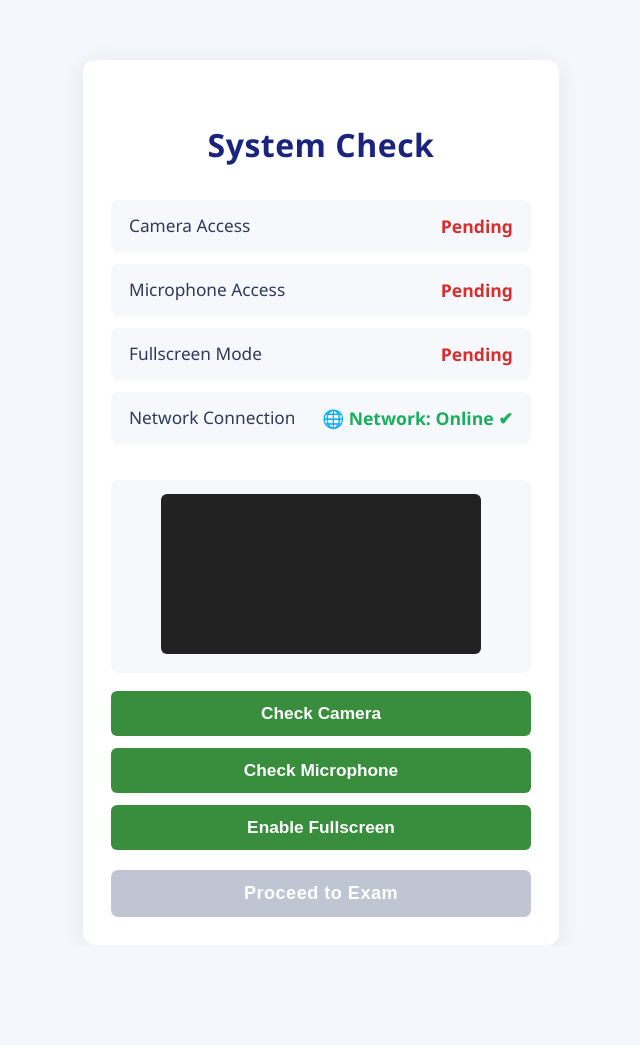
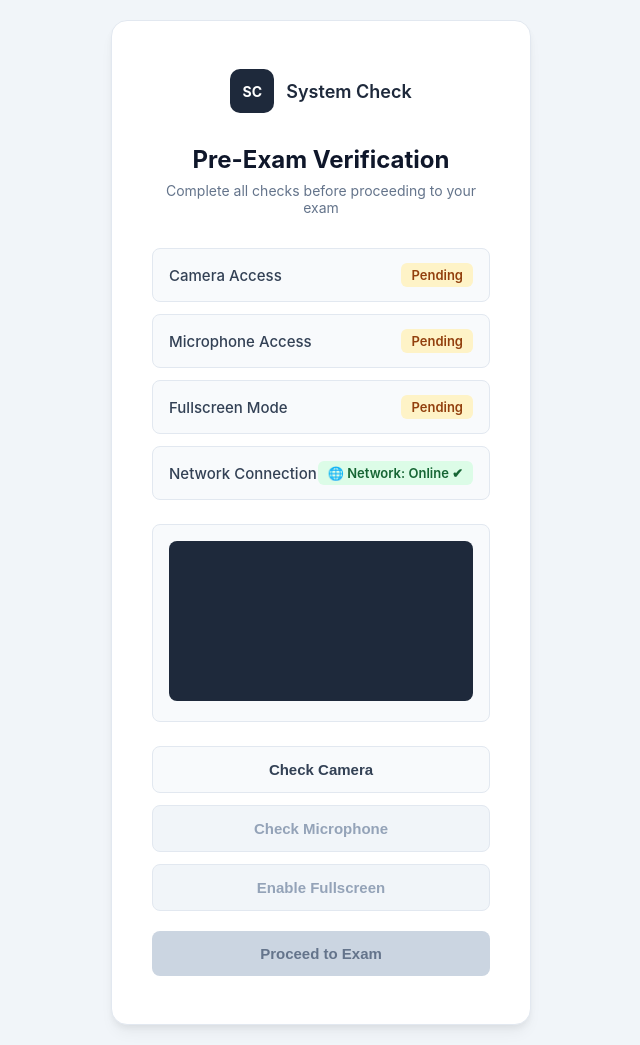
Before and after one commit to Kavi-Varsha/AI-Exam-Detector, a Flask app: page /checking in a window 1280 px wide. Shown: the whole page, without its empty margins (319-959 px from the left). Before the commit the page ends 917 px from the top, so only its background shows below. Run offline with Flask 3, Linux system fonts and the light colour scheme; the visitor is signed in with stand-in values (Sample User, id 1).

Commit message:
Updated exam page

```diff
--- a/AI exam detector/app.py
+++ b/AI exam detector/app.py
@@ -98,7 +98,7 @@ def submit_checking():
         # Start exam timer here (as you wanted)
         # TESTING: 2 minutes timer (change to 45 for production)
         start_time = datetime.utcnow()
-        end_time = start_time + timedelta(minutes=2)
+        end_time = start_time + timedelta(minutes=1)
 
         session['exam_start_time'] = start_time.isoformat()
         session['exam_end_time'] = end_time.isoformat()
--- a/AI exam detector/templates/checking.html
+++ b/AI exam detector/templates/checking.html
@@ -1,147 +1,246 @@
-
 <!DOCTYPE html>
 <html lang="en">
 <head>
   <meta charset="UTF-8">
+  <meta name="viewport" content="width=device-width, initial-scale=1.0">
   <title>System Check</title>
-  <meta name="viewport" content="width=device-width, initial-scale=1">
   <style>
-    html, body {
-      height: 100%;
+    * {
       margin: 0;
-      font-family: 'Segoe UI', Arial, sans-serif;
-      background: #f4f7fb;
-      color: #222;
+      padding: 0;
+      box-sizing: border-box;
     }
 
-    .container {
+    body {
+      font-family: -apple-system, BlinkMacSystemFont, 'Segoe UI', Roboto, sans-serif;
+      background: #f1f5f9;
+      min-height: 100vh;
+      display: flex;
+      align-items: center;
+      justify-content: center;
+    }
+
+    .login-container {
+      background: #ffffff;
+      border: 1px solid #e2e8f0;
+      border-radius: 16px;
+      padding: 48px 40px;
+      width: 100%;
       max-width: 420px;
-      margin: 60px auto;
-      background: #fff;
-      border-radius: 12px;
-      box-shadow: 0 4px 24px rgba(30, 40, 90, 0.08);
-      padding: 36px 28px 28px 28px;
+      margin: 20px;
+      box-shadow: 0 4px 6px -1px rgba(0, 0, 0, 0.05),
+                  0 10px 15px -3px rgba(0, 0, 0, 0.05);
+    }
+
+    .logo {
       display: flex;
-      flex-direction: column;
-      align-items: stretch;
+      align-items: center;
+      justify-content: center;
+      gap: 12px;
+      margin-bottom: 32px;
     }
-    .container h1 {
-      font-size: 2rem;
-      color: #1a237e;
-      margin-bottom: 18px;
+
+    .logo-icon {
+      width: 44px;
+      height: 44px;
+      background: #1e293b;
+      border-radius: 10px;
+      display: flex;
+      align-items: center;
+      justify-content: center;
+      font-weight: 700;
+      font-size: 14px;
+      color: #ffffff;
+    }
+
+    .logo span {
+      font-size: 18px;
       font-weight: 600;
-      letter-spacing: 0.5px;
+      color: #1e293b;
+    }
+
+    h2 {
+      color: #0f172a;
+      font-size: 24px;
+      font-weight: 700;
       text-align: center;
+      margin-bottom: 8px;
     }
+
+    .subtitle {
+      color: #64748b;
+      text-align: center;
+      margin-bottom: 32px;
+      font-size: 14px;
+    }
+
     .checklist {
+      list-style: none;
       margin-bottom: 24px;
-      padding: 0;
-      list-style: none;
     }
+
     .checklist li {
       display: flex;
       align-items: center;
       justify-content: space-between;
-      background: #f6f8fc;
+      background: #f8fafc;
+      border: 1px solid #e2e8f0;
       border-radius: 8px;
-      padding: 14px 18px;
+      padding: 14px 16px;
       margin-bottom: 12px;
-      font-size: 1.08rem;
-      color: #2d3a5a;
+      font-size: 15px;
+      color: #334155;
+      font-weight: 500;
     }
+
     .status {
-      font-size: 1.1rem;
+      font-size: 13px;
       font-weight: 600;
-      padding-left: 12px;
+      padding: 4px 10px;
+      border-radius: 6px;
     }
+
+    .status.pending {
+      background: #fef3c7;
+      color: #92400e;
+    }
+
     .status.success {
-      color: #1aaf5d;
+      background: #dcfce7;
+      color: #166534;
     }
+
     .status.fail {
-      color: #d32f2f;
+      background: #fee2e2;
+      color: #991b1b;
     }
+
     .camera-preview {
-      background: #f6f8fc;
+      background: #f8fafc;
+      border: 1px solid #e2e8f0;
       border-radius: 8px;
-      padding: 14px 18px;
-      margin-bottom: 18px;
+      padding: 16px;
+      margin-bottom: 24px;
       text-align: center;
     }
-    .camera-preview video, .camera-preview img {
+
+    .camera-preview video {
       width: 100%;
-      max-width: 320px;
-      border-radius: 6px;
-      background: #222;
-      min-height: 120px;
+      border-radius: 8px;
+      background: #1e293b;
+      min-height: 160px;
     }
-    .cta-btn {
-      background: #1a237e;
-      color: #fff;
+
+    .buttons {
+      display: flex;
+      flex-direction: column;
+      gap: 12px;
+    }
+
+    .btn {
       border: none;
-      border-radius: 7px;
-      padding: 13px 0;
-      font-size: 1.13rem;
+      border-radius: 8px;
+      padding: 14px;
+      font-size: 15px;
       font-weight: 600;
-      letter-spacing: 0.5px;
       cursor: pointer;
-      transition: background 0.2s;
+      transition: all 0.2s ease;
       width: 100%;
+    }
+
+    .btn-check {
+      background: #f8fafc;
+      border: 1px solid #e2e8f0;
+      color: #334155;
+    }
+
+    .btn-check:hover:not(:disabled) {
+      background: #f1f5f9;
+      border-color: #cbd5e1;
+    }
+
+    .btn-check:disabled {
+      background: #f1f5f9;
+      color: #94a3b8;
+      cursor: not-allowed;
+    }
+
+    .btn-primary {
+      background: #1e293b;
+      color: #ffffff;
       margin-top: 8px;
     }
-    .cta-btn:disabled {
-      background: #bfc5d2;
-      color: #fff;
+
+    .btn-primary:hover:not(:disabled) {
+      background: #334155;
+    }
+
+    .btn-primary:active:not(:disabled) {
+      background: #0f172a;
+    }
+
+    .btn-primary:disabled {
+      background: #cbd5e1;
+      color: #64748b;
       cursor: not-allowed;
     }
-    .cta-btn:focus {
-      outline: 2px solid #1a237e;
+
+    .error-message {
+      color: #dc2626;
+      font-size: 13px;
+      margin-top: -12px;
+      margin-bottom: 12px;
+      text-align: center;
     }
-    @media (max-width: 600px) {
-      .container {
-        max-width: 98vw;
-        margin: 24px 2vw;
-        padding: 18px 8vw 18px 8vw;
+
+    @media (max-width: 480px) {
+      .login-container {
+        padding: 32px 24px;
+        margin: 16px;
       }
     }
-    .ok { color: #1aaf5d; }
-    .fail { color: #d32f2f; }
   </style>
 </head>
 <body>
+  <div class="login-container">
+    <div class="logo">
+      <div class="logo-icon">SC</div>
+      <span>System Check</span>
+    </div>
 
-  <main>
-    <section class="container" aria-labelledby="system-check-title">
-      <h1 id="system-check-title">System Check</h1>
-      <!-- Checklist UI -->
-      <ul class="checklist" aria-label="System Check Steps">
+    <h2>Pre-Exam Verification</h2>
+    <p class="subtitle">Complete all checks before proceeding to your exam</p>
+
+    <ul class="checklist">
       <li>
         <span>Camera Access</span>
-          <span id="cameraStatus" class="status fail" aria-live="polite">Pending</span>
+        <span id="cameraStatus" class="status pending">Pending</span>
       </li>
       <li>
         <span>Microphone Access</span>
-          <span id="micStatus" class="status fail" aria-live="polite">Pending</span>
+        <span id="micStatus" class="status pending">Pending</span>
       </li>
       <li>
         <span>Fullscreen Mode</span>
-          <span id="fullscreenStatus" class="status fail" aria-live="polite">Pending</span>
+        <span id="fullscreenStatus" class="status pending">Pending</span>
       </li>
       <li>
         <span>Network Connection</span>
-          <span id="networkStatus" class="status fail" aria-live="polite">Pending</span>
+        <span id="networkStatus" class="status pending">Pending</span>
       </li>
     </ul>
-      <div class="camera-preview" aria-label="Camera Preview">
-        <video id="cameraPreview" autoplay muted playsinline aria-label="Camera Preview"></video>
+
+    <div class="camera-preview">
+      <video id="cameraPreview" autoplay muted playsinline></video>
     </div>
-      <div style="display:flex;flex-direction:column;gap:12px;">
-        <button onclick="checkCamera()" style="background:#388e3c;color:#fff;border:none;border-radius:6px;padding:12px 0;font-size:1.08rem;font-weight:600;cursor:pointer;transition:background 0.2s;">Check Camera</button>
-        <button id="micBtn" onclick="checkMic()" disabled style="background:#388e3c;color:#fff;border:none;border-radius:6px;padding:12px 0;font-size:1.08rem;font-weight:600;cursor:pointer;transition:background 0.2s;">Check Microphone</button>
-        <button id="fullscreenBtn" onclick="checkFullscreen()" disabled style="background:#388e3c;color:#fff;border:none;border-radius:6px;padding:12px 0;font-size:1.08rem;font-weight:600;cursor:pointer;transition:background 0.2s;">Enable Fullscreen</button>
-        <button id="proceedBtn" onclick="proceedToExam()" disabled class="cta-btn" aria-disabled="true">Proceed to Exam</button>
+
+    <div class="buttons">
+      <button id="cameraBtn" class="btn btn-check" onclick="checkCamera()">Check Camera</button>
+      <button id="micBtn" class="btn btn-check" onclick="checkMic()" disabled>Check Microphone</button>
+      <button id="fullscreenBtn" class="btn btn-check" onclick="checkFullscreen()" disabled>Enable Fullscreen</button>
+      <button id="proceedBtn" class="btn btn-primary" onclick="proceedToExam()" disabled>Proceed to Exam</button>
     </div>
-    </section>
-  </main>
+  </div>
 <script>
 /* ---------- Helper ---------- */
 function isVideoActuallyPlaying(video) {
```
Also changed, not shown: AI exam detector/static/styles.css (+96 -72 lines), AI exam detector/templates/exam.html (+60 -11 lines), AI exam detector/templates/instructions.html (+127 -78 lines), AI exam detector/templates/login.html (+16 -11 lines). Lines whose indentation alone changed are shown as unchanged.
